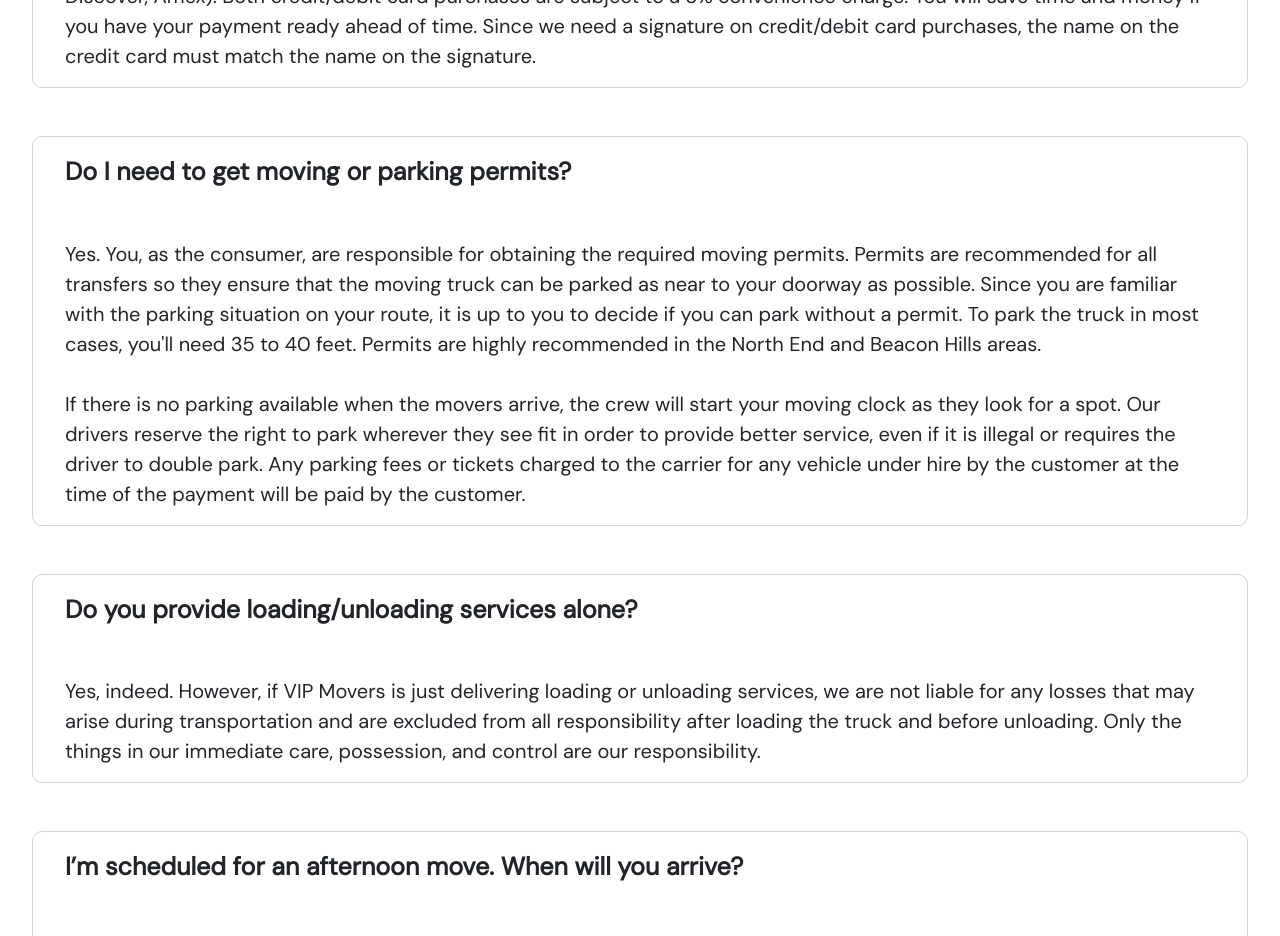
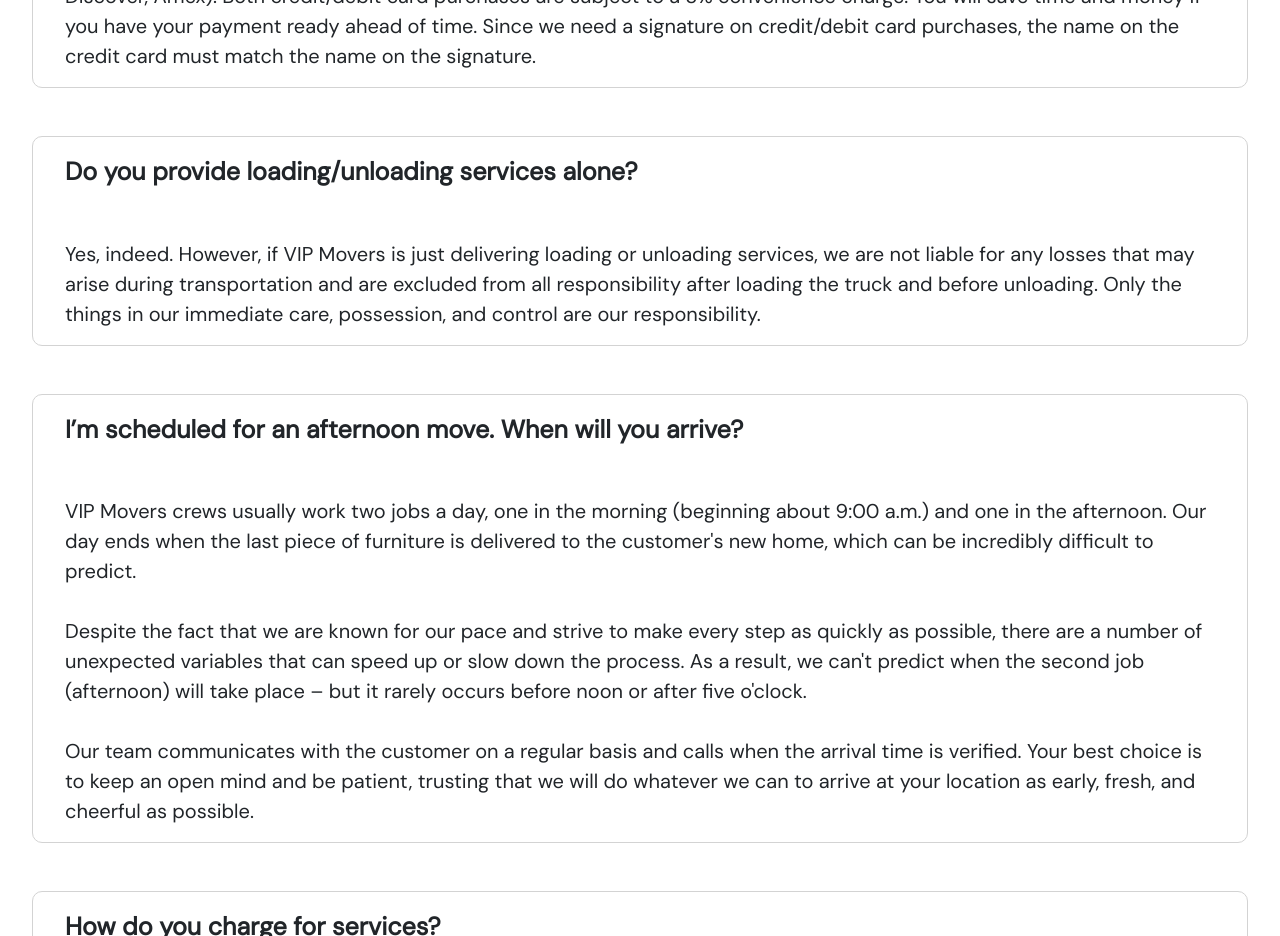
Before and after one commit to georgyshkliaryk/moving-site, a React (Create React App) app: page /faq in a window 1280 px wide. Shown: the part 2180-3116 px from the top of the page. Built offline with nearby package versions, Linux system fonts and the light colour scheme; a web font is replaced by a local one.

Commit message:
parking permits removed

```diff
--- a/src/components/FAQ/FAQ.jsx
+++ b/src/components/FAQ/FAQ.jsx
@@ -49,28 +49,6 @@
               ready ahead of time. Since we need a signature on credit/debit
               card purchases, the name on the credit card must match the name on
               the signature.
-            </div>
-          </div>
-          <div className="faq__card">
-            <div className="faq__card__title">
-              Do I need to get moving or parking permits?
-            </div>
-            <div className="faq__card__text">
-              Yes. You, as the consumer, are responsible for obtaining
-              the required moving permits. Permits are recommended for all
-              transfers so they ensure that the moving truck can be parked as
-              near to your doorway as possible. Since you are familiar with the
-              parking situation on your route, it is up to you to decide if you
-              can park without a permit. To park the truck in most cases, you'll
-              need 35 to 40 feet. Permits are highly recommended in the North
-              End and Beacon Hills areas. <br />
-              <br /> If there is no parking available when the movers arrive,
-              the crew will start your moving clock as they look for a spot. Our
-              drivers reserve the right to park wherever they see fit in order
-              to provide better service, even if it is illegal or requires the
-              driver to double park. Any parking fees or tickets charged to the
-              carrier for any vehicle under hire by the customer at the time of
-              the payment will be paid by the customer.
             </div>
           </div>
           <div className="faq__card">
--- a/src/components/MovingOptions/MovingOptions.jsx
+++ b/src/components/MovingOptions/MovingOptions.jsx
@@ -18,7 +18,7 @@
             than hiring licensed local movers, there are a few items to think
             about before making your final decision. VIP Movers are familiar
             with the specific street locations and neighborhood stumbling
-            blocks, such as truck limits, parking permits, traffic appearances,
+            blocks, such as truck limits, traffic appearances,
             and workarounds. <br />
             <br /> <span>VIP Movers</span> will send a representative for a
             visual estimate prior to the moving date, ensuring that the quote
```
